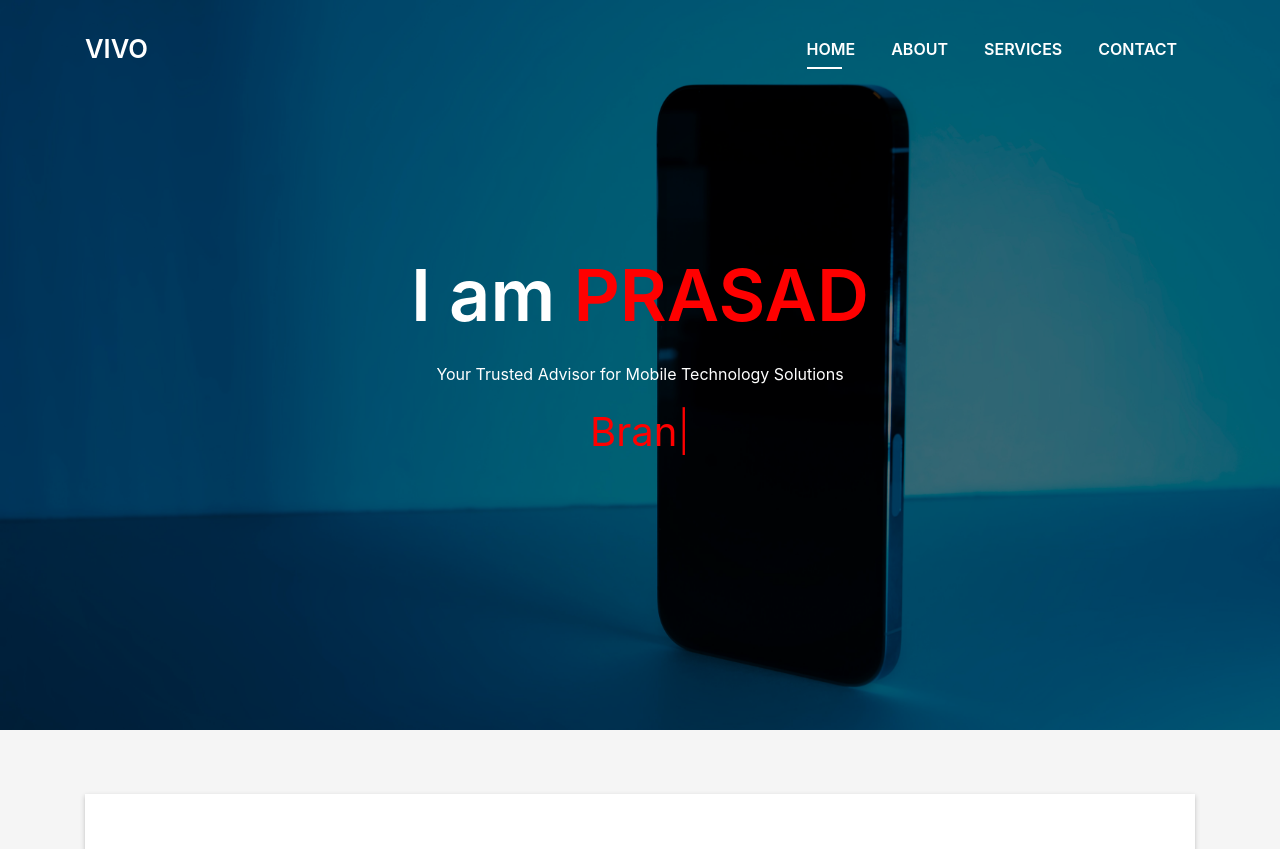
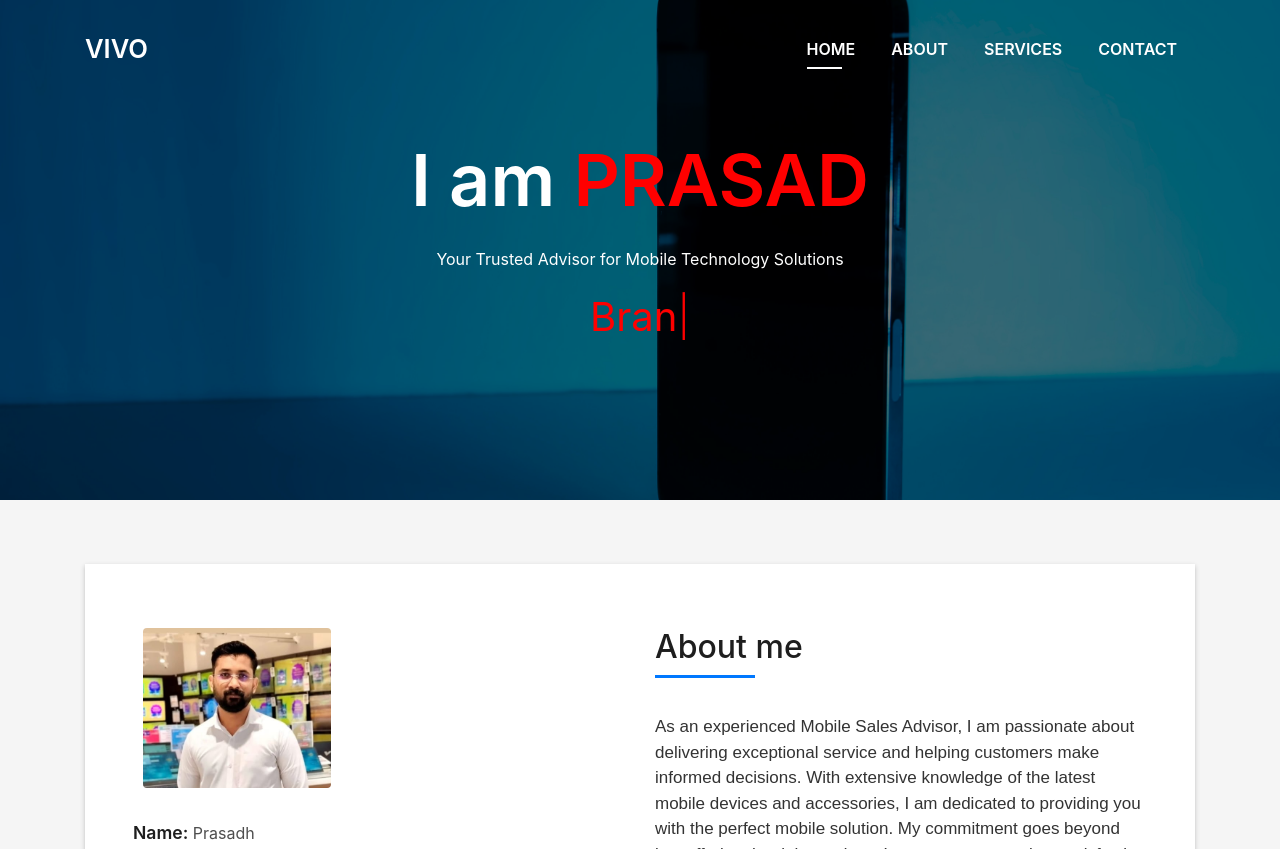
Before and after one commit to MRIDHUL9366/prasad_vivo, a plain HTML site: page index.html in a window 1280 px wide. Shown: the top 849 px of the page. Drawn offline with Linux system fonts and the light colour scheme; animation ran at ten frames a second; files whose address does not match are found by name.

Commit message:
Update index.html
Change image size

```diff
--- a/index.html
+++ b/index.html
@@ -61,7 +61,7 @@
   <!--/ Nav End /-->
 
   <!--/ Intro Skew Star /-->
-  <div id="home" class="intro route bg-image" style="background-image: url(img/pixel2.jpg);height:730px;">
+  <div id="home" class="intro route bg-image" style="background-image: url(img/pixel2.jpg);height:500px;">
     <div class="overlay-itro"></div>
     <div class="intro-content display-table">
       <div class="table-cell">
```
